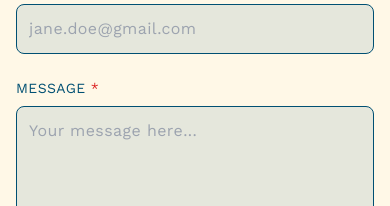
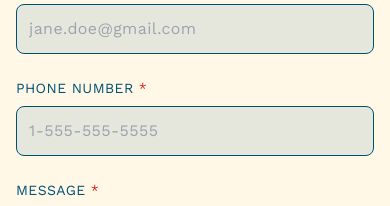
Before and after one commit to trroev/guided-growth-with-rachael, a Next.js app: page /contact in a window 390 px wide. Shown: the part 787-993 px from the top of the page. Built offline with nearby package versions, Linux system fonts and the light colour scheme.

Commit message:
Add phone number to contact form

```diff
--- a/components/Form/Form.tsx
+++ b/components/Form/Form.tsx
@@ -6,6 +6,7 @@ import { useState } from "react";
 interface Values {
   fullName: string;
   email: string;
+  phoneNumber: string;
   message: string;
 }
 
@@ -15,11 +16,15 @@ const FormikForm = () => {
   const [success, setSuccess] = useState<boolean>(false);
   const [messageState, setMessageState] = useState<string>("");
 
+  const phoneRegEx =
+    /^(?:\+1|1)?(?:\d{10}|\d{3}(?:[-.\s])\d{3}(?:[-.\s])\d{4}|\(\d{3}\)(?:[-.\s])\d{3}(?:[-.\s])\d{4}|\d{3}(?:[-.\s])\d{4})$/;
+
   return (
     <Formik
       initialValues={{
         fullName: "",
         email: "",
+        phoneNumber: "",
         message: "",
       }}
       validationSchema={Yup.object({
@@ -29,8 +34,11 @@ const FormikForm = () => {
         email: Yup.string()
           .email("Invalid email address")
           .required("Please provide an email address"),
+        phoneNumber: Yup.string()
+          .matches(phoneRegEx, "Please enter a valid phone number")
+          .required("A phone number is required"),
         message: Yup.string()
-          .max(600, "Message must be 600 characters or less")
+          .max(150, "Message must be 150 characters or less")
           .required("Please provide a message"),
       })}
       onSubmit={async (
@@ -88,6 +96,14 @@ const FormikForm = () => {
                 placeholder="jane.doe@gmail.com"
               />
             </div>
+            <div className="flex flex-col">
+              <FormInput
+                label="Phone Number"
+                name="phoneNumber"
+                type="text"
+                placeholder="1-555-555-5555"
+              />
+            </div>
           </div>
           <TextArea
             label="Message"
```
